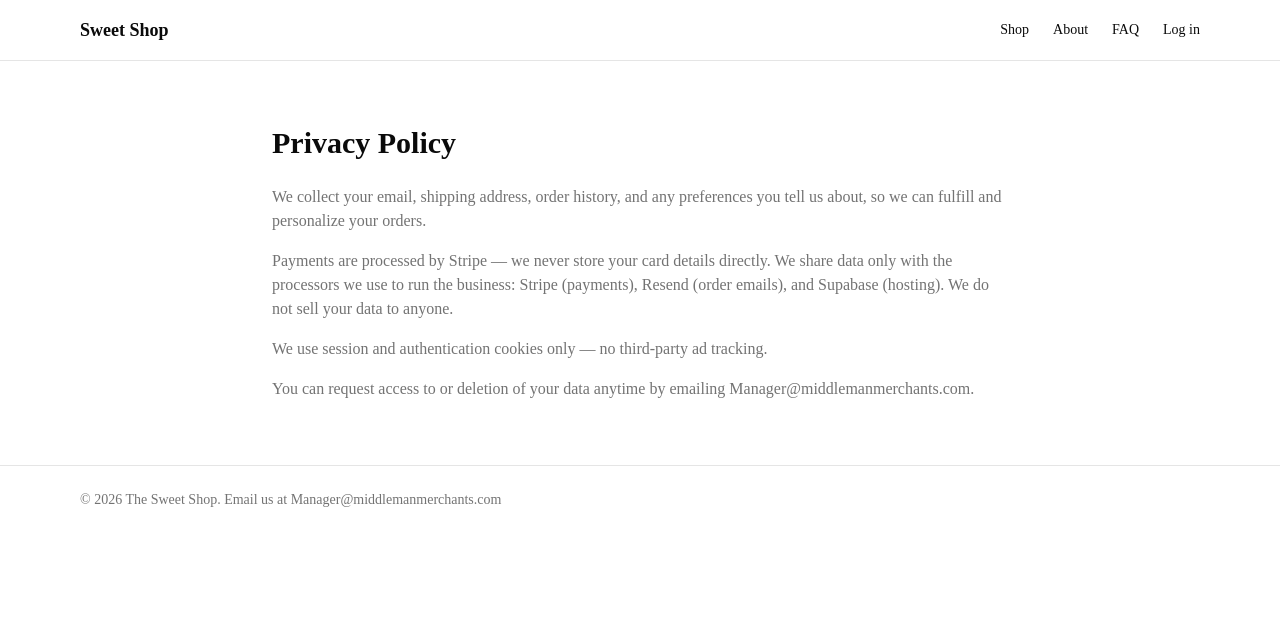
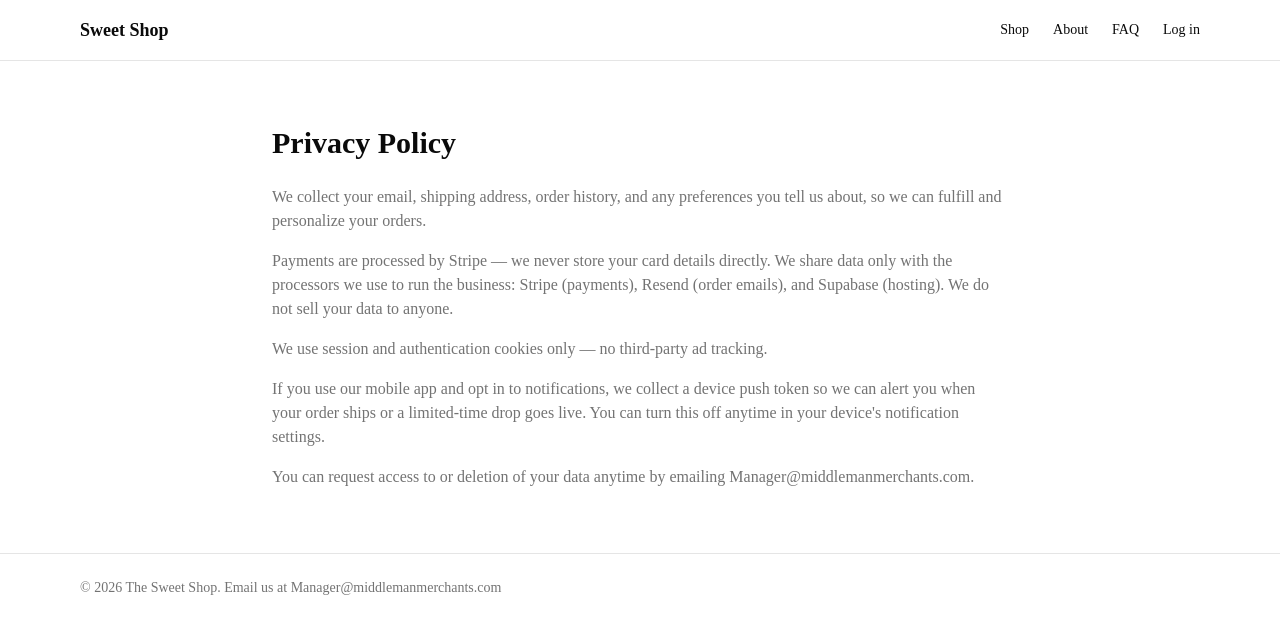
Before and after one commit to teddyboski/sweetshop, a Next.js app: page /privacy in a window 1280 px wide. Shown: the top 634 px of the page. Built offline with nearby package versions, Linux system fonts and the light colour scheme; no server answers.

Commit message:
fix(privacy): disclose push notification token collection

```diff
--- a/src/app/(marketing)/privacy/page.tsx
+++ b/src/app/(marketing)/privacy/page.tsx
@@ -26,6 +26,12 @@ export default function Privacy() {
           tracking.
         </p>
         <p>
+          If you use our mobile app and opt in to notifications, we collect a
+          device push token so we can alert you when your order ships or a
+          limited-time drop goes live. You can turn this off anytime in your
+          device&apos;s notification settings.
+        </p>
+        <p>
           You can request access to or deletion of your data anytime by
           emailing Manager@middlemanmerchants.com.
         </p>
```
